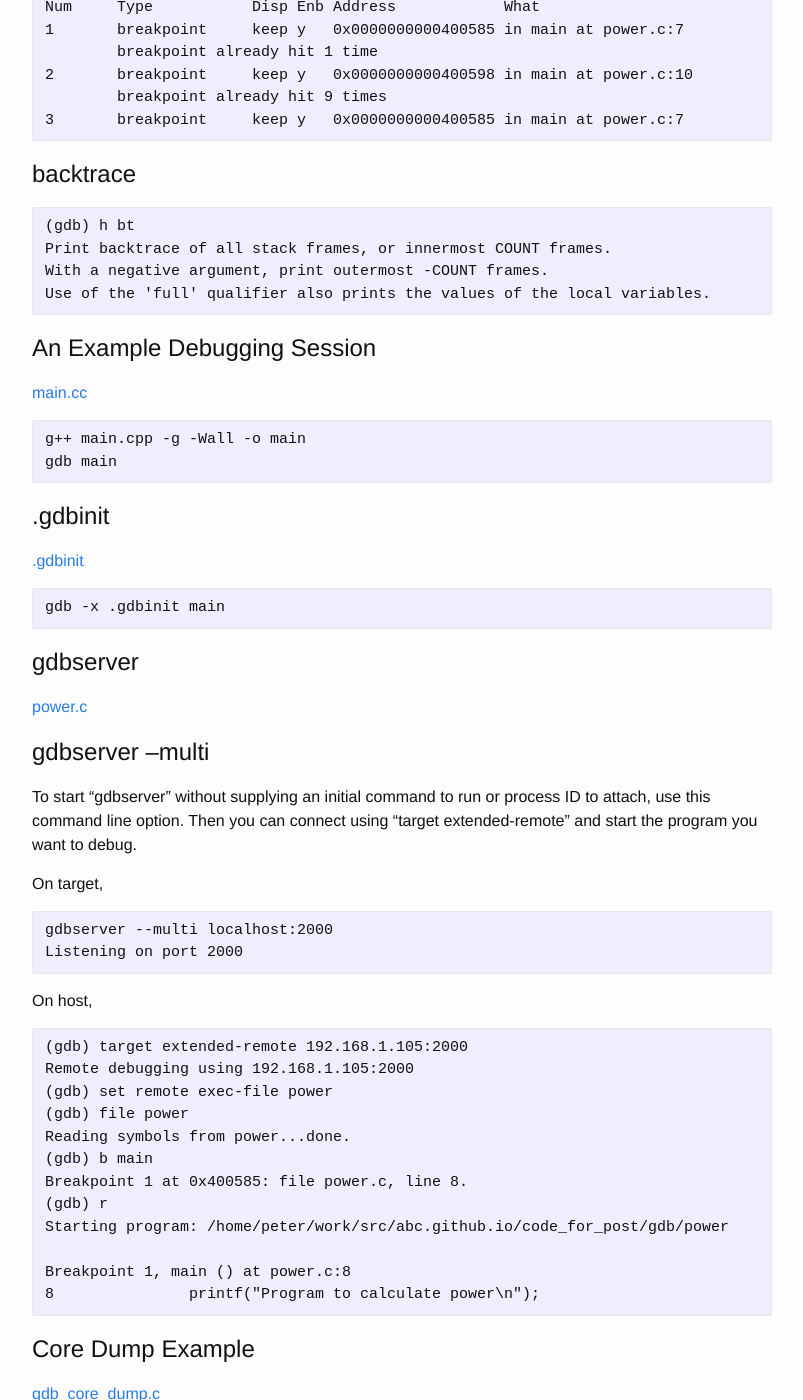
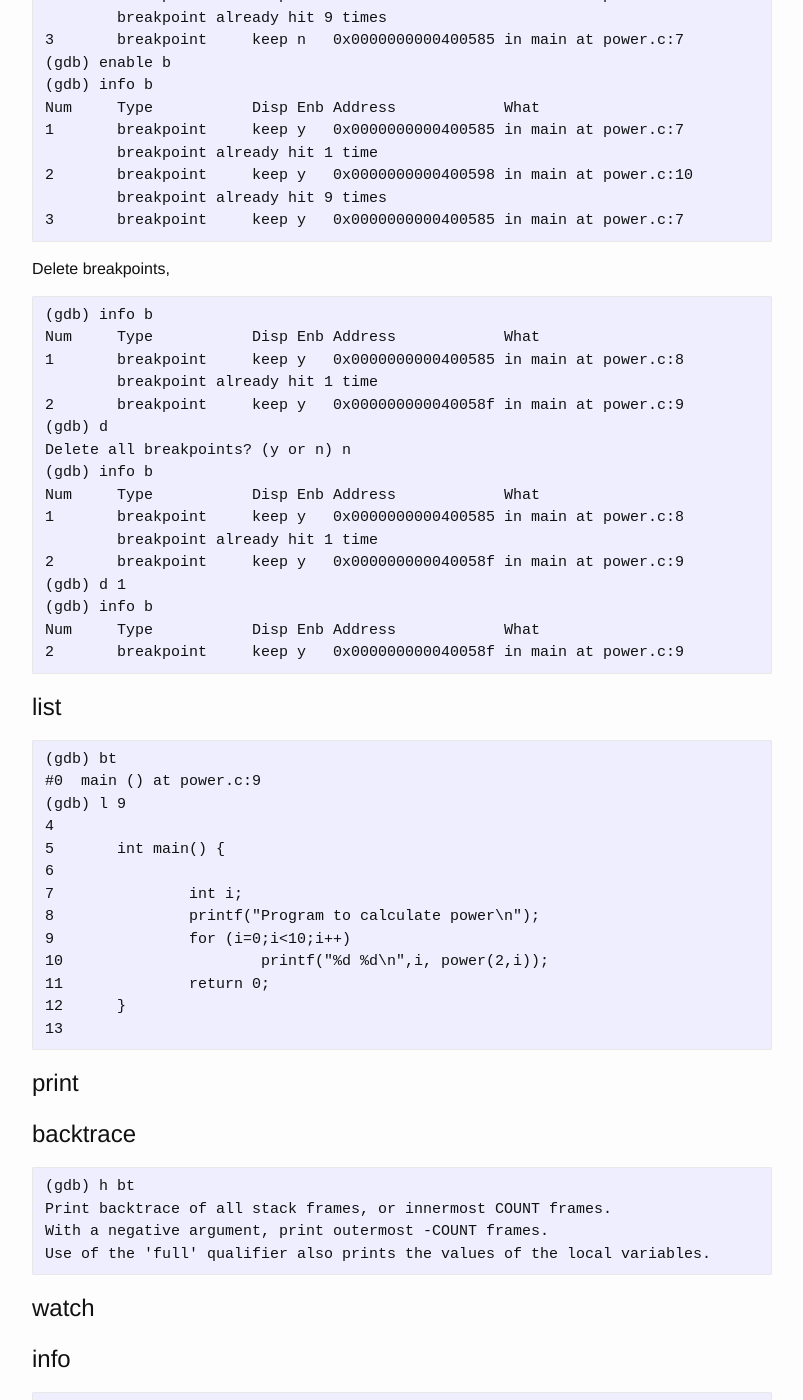
Before and after one commit to abiaog/abiaog.github.io, a Jekyll site: the page built from _posts/2016-05-05-gdb.markdown, in a window 1280 px wide and 1400 px high, scrolled down 1994 px. Shown: the whole window, without its empty margins (238-1041 px from the left). Built offline with Jekyll 4.4.1, drawn with Linux system fonts in a browser that asks for light colours; some of the changed text lies outside the part shown.

Commit message:
gdb help

```diff
--- a/_posts/2016-05-05-gdb.markdown
+++ b/_posts/2016-05-05-gdb.markdown
@@ -13,6 +13,9 @@
 # GNU Debugger
 
 The GNU Debugger, usually called just GDB and named gdb as an executable file, is the standard debugger for the GNU operating system. However, its use is not strictly limited to the GNU operating system; it is a portable debugger that runs on many Unix-like systems and works for many programming languages, including Ada, C, C++, Objective-C, Free Pascal, Fortran, Java and partially others.
+
+	gdb
+	pdb
 
 # Help
 	(gdb) h
@@ -42,6 +45,7 @@
 	b
 	p
 	bt
+        l
 	r
 	c
 	n
@@ -87,12 +91,86 @@
 		breakpoint already hit 9 times
 	3       breakpoint     keep y   0x0000000000400585 in main at power.c:7
 
+Delete breakpoints,
+
+	(gdb) info b
+	Num     Type           Disp Enb Address            What
+	1       breakpoint     keep y   0x0000000000400585 in main at power.c:8
+		breakpoint already hit 1 time
+	2       breakpoint     keep y   0x000000000040058f in main at power.c:9
+	(gdb) d
+	Delete all breakpoints? (y or n) n
+	(gdb) info b
+	Num     Type           Disp Enb Address            What
+	1       breakpoint     keep y   0x0000000000400585 in main at power.c:8
+		breakpoint already hit 1 time
+	2       breakpoint     keep y   0x000000000040058f in main at power.c:9
+	(gdb) d 1
+	(gdb) info b
+	Num     Type           Disp Enb Address            What
+	2       breakpoint     keep y   0x000000000040058f in main at power.c:9
+
+
+# list
+
+	(gdb) bt
+	#0  main () at power.c:9
+	(gdb) l 9
+	4
+	5	int main() {
+	6
+	7		int i;
+	8		printf("Program to calculate power\n");
+	9		for (i=0;i<10;i++)
+	10			printf("%d %d\n",i, power(2,i));
+	11		return 0;
+	12	}
+	13
+
+# print
+
+
 # backtrace
 
 	(gdb) h bt
 	Print backtrace of all stack frames, or innermost COUNT frames.
 	With a negative argument, print outermost -COUNT frames.
 	Use of the 'full' qualifier also prints the values of the local variables.
+
+# watch
+
+# info
+
+	info b
+
+	(gdb) info threads
+	  Id   Target Id         Frame
+	* 1    process 9821 "power" main () at power.c:9
+
+# info vtble EXP ???
+
+	(gdb) h info vtbl
+	Show the virtual function table for a C++ object.
+	Usage: info vtbl EXPRESSION
+	Evaluate EXPRESSION and display the virtual function table for the
+	resulting object.
+
+# file
+
+	(gdb) h file
+	Use FILE as program to be debugged.
+	It is read for its symbols, for getting the contents of pure memory,
+	and it is the program executed when you use the `run' command.
+	If FILE cannot be found as specified, your execution directory path
+	($PATH) is searched for a command of that name.
+	No arg means to have no executable file and no symbols.
+
+# inferiors
+
+# pwd
+
+	(gdb) h pwd
+	Print working directory.  This is used for your program as well.
 
 # An Example Debugging Session
 
```
